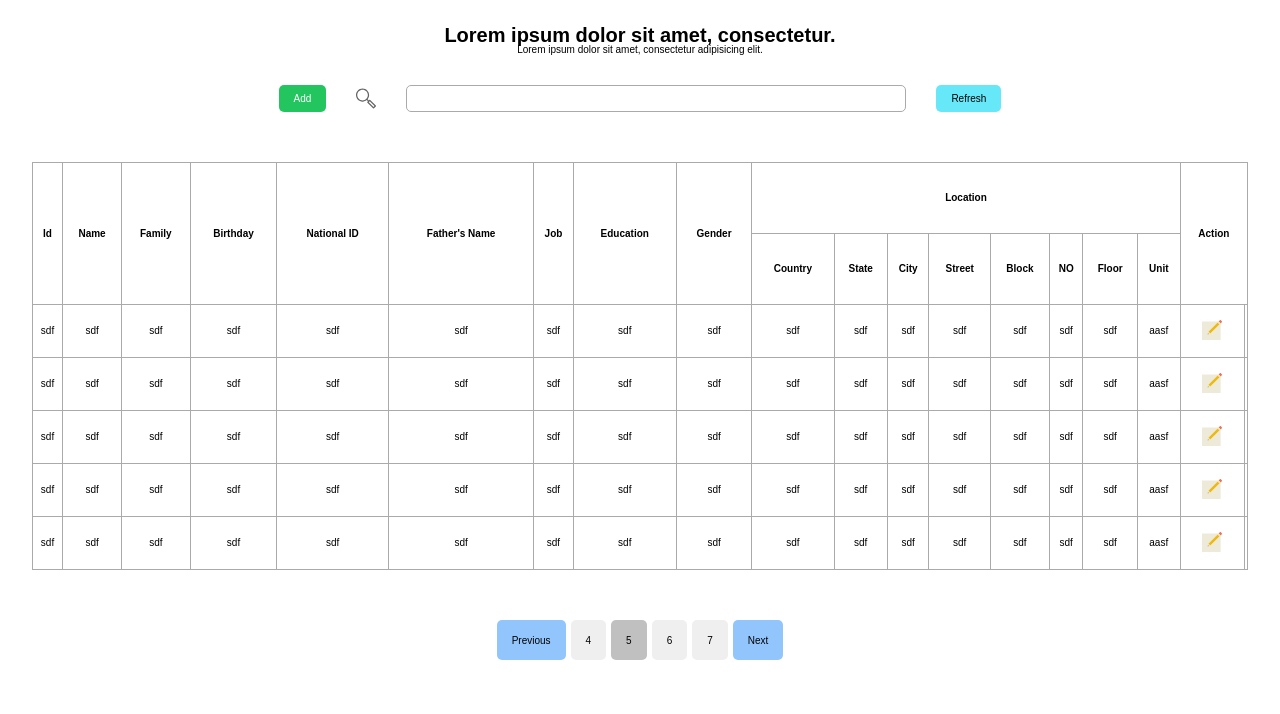
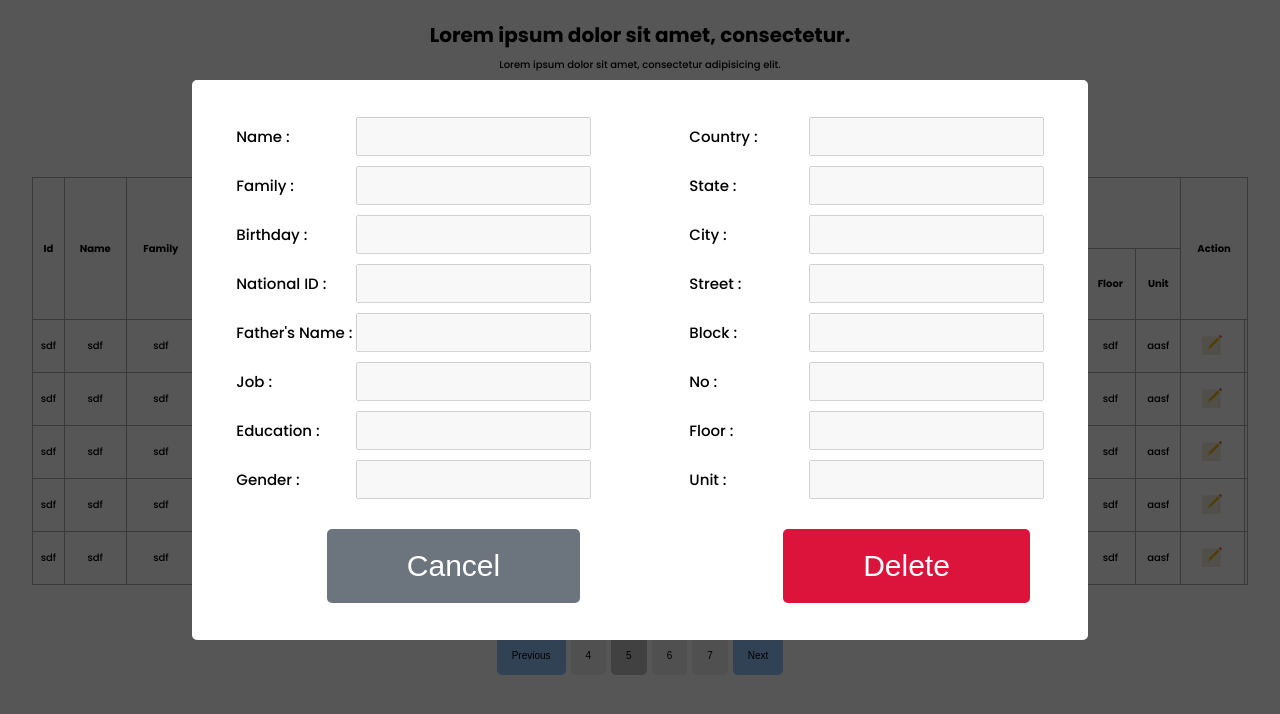
Before and after one commit to RockyFront/CRUDv3, a website: page dist/index.html in a window 1280 px wide. Drawn offline with Linux system fonts and the light colour scheme.

Commit message:
modify cofig and add modal

```diff
--- a/scss/_config.scss
+++ b/scss/_config.scss
@@ -1,32 +1,39 @@
-$success-color:#22c55e;
-$primary-color:#67e8f9;
+$success-color: #22c55e;
+$primary-color: #67e8f9;
 $secondary-color: #aaa;
-$info-color:#93c5fd;
+$secondaryDark-color: #6c757d;
+$info-color: #93c5fd;
+$danger-color: crimson;
 
 // Buttons
-.btn{
+.btn {
   border: none;
   outline: none;
-    border-radius: 5px ;
+  border-radius: 5px;
   padding: 5px 15px;
   font-size: 1rem;
   cursor: pointer;
 }
 
-.success{
+.success {
   color: white;
   background-color: $success-color;
 }
-.blue{
-
+.blue {
   background-color: $primary-color;
 }
-.info{
-
-    background-color:  $info-color;
-
+.info {
+  background-color: $info-color;
 }
-.active-page{
+.danger {
+  color: white;
+  background-color: $danger-color;
+}
+.secondaryDark {
+  color: white;
+  background-color: $secondaryDark-color;
+}
+.active-page {
   background-color: silver;
 }
 // Inputs
--- /dev/null
+++ b/scss/_modal.scss
@@ -0,0 +1,46 @@
+.modal {
+  position: absolute;
+  top: 0;
+  left: 0;
+  font-size: 1.5rem;
+  background-color: rgba(0, 0, 0, 0.664);
+  width: 100%;
+  height: 100%;
+  z-index: 10;
+  .content {
+    width: 70%;
+    height: 70%;
+    background-color: white;
+    margin: 10vh auto;
+    border-radius: 5px;
+    display: flex;
+    align-items: center;
+    justify-content: space-around;
+    gap: 10px;
+    > div {
+      flex: 1;
+      display: flex;
+      align-items: center;
+      justify-content: space-around;
+      flex-direction: column;
+      gap: 10px;
+      > div {
+        width: 80%;
+        display: flex;
+        align-items: center;
+      }
+    }
+    label {
+      width: 120px;
+    }
+    input {
+      padding: 1rem;
+      flex: 1;
+    }
+    .btn {
+      margin: 20px 0 0 80px;
+      padding: 2rem 8rem;
+      font-size: 2em;
+    }
+  }
+}
--- a/scss/style.scss
+++ b/scss/style.scss
@@ -1,7 +1,7 @@
 @import "./cssreset";
 @import "./config";
-
-
+@import "./modal";
+@import url("https://fonts.googleapis.com/css2?family=Poppins:wght@500;700&display=swap");
 * {
   -webkit-user-select: none;
   -webkit-touch-callout: none;
@@ -15,12 +15,11 @@ html {
 }
 
 body {
-    font-family: sans-serif, Arial;
-
+  font-family: "Poppins", sans-serif;
 }
 
 // header**
-header{
+header {
   margin-top: 2.5rem;
   display: flex;
   flex-direction: column;
@@ -34,6 +33,7 @@ header{
     }
     p {
       font-size: 1rem;
+      margin-top: 1.5rem;
     }
   }
 
@@ -45,20 +45,20 @@ header{
       width: 50rem;
     }
   }
-
 }
 
 main {
   table {
     width: 95%;
     margin: 5rem auto;
-        td, th {
+    td,
+    th {
       vertical-align: middle;
     }
-
   }
 
-    th, td {
+  th,
+  td {
     text-align: center;
     padding: 3rem 0;
     border: 1px solid $secondary-color;
@@ -71,15 +71,14 @@ main {
   }
 }
 
-footer{
+footer {
   width: 100%;
   height: 4rem;
   display: flex;
   justify-content: center;
   // margin-bottom: 5rem;
-    .pagination{
+  .pagination {
     display: flex;
-        gap: .5rem;
-
+    gap: 0.5rem;
   }
 }
```
Also changed, not shown: dist/css/style.css, dist/index.html, 2 other files. Lines whose indentation alone changed are shown as unchanged.
